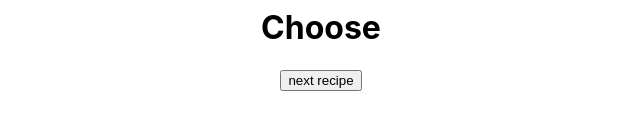
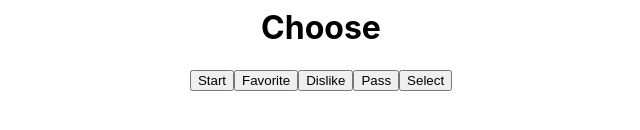
Before and after one commit to Mattp15/capstone-frontend, a React (Create React App) app: page / in a window 1280 px wide. Shown: the part 612-742 px from the top of the page, without its empty margins (319-959 px from the left). Built offline with nearby package versions, Linux system fonts and the light colour scheme; no server answers.

Commit message:
Displaying random recipe works but needs a force refresh after setting state

```diff
--- a/src/App.js
+++ b/src/App.js
@@ -1,5 +1,5 @@
 import logo from './logo.svg'
-import React, { useState, createContext } from 'react'
+import React, { useState, createContext, useEffect } from 'react'
 import './App.css'
 import { Landing } from './Components'
 import { Login, Register } from './Components/Forms/index'
--- a/src/Components/UserThings/RecipeChoose.js
+++ b/src/Components/UserThings/RecipeChoose.js
@@ -2,40 +2,81 @@ import React, { useState, useContext, useEffect } from 'react'
 import { UserContext } from '../../App'
 import Fetch from '../../Resources/Fetch'
 import { Button } from '../Button/index'
+import { isValidPassword } from '../Forms/Login'
 const RecipeChoose = () => {
+  const [displayRecipe, setDisplayRecipe] = useState()
   const [recipeList, setRecipeList] = useState()
-  const [displayRecipe, setDisplayRecipe] = useState()
-
   const { loggedUser, usersRecipes, setUsersRecipes } = useContext(UserContext)
 
   useEffect(() => {
     getRecipes()
   }, [])
+
   const getRecipes = async () => {
     const response = await Fetch('recipes/', 'GET')
-
     setRecipeList(response.data)
     console.log(recipeList, 'recipeList')
   }
-  const nextRecipe = (e) => {
-    console.log(e, 'target')
-
+  const initiate = () => {
+    setDisplayRecipe(recipeList[0])
+    console.log(displayRecipe)
+  }
+  const nextRecipe = async (name) => {
+    console.log(name, 'target')
+    switch (name) {
+      default:
+        break
+      case 'Dislike':
+        break
+      case 'Favorite':
+        break
+      case 'Pass':
+        break
+      case 'Select':
+        break
+    }
     //for dislike, it should be a post route, add the recipe to the users user_thing and truthy dislike bool
     //set up a switch state to react depending on the input (Favorite = POST route add to user_Thing and set favorite bool to true + add to usersRecipes + slice form state, , Skip = Slice from state maybe also add to User_Thing and set dislike to true?, Choose = Add to User_thing)
+    // setRecipeList((prev) => {
+    //   prev.splice(random, 1)
+    // })
 
-    const newRecipe = recipeList[Math.floor(Math.random() * recipeList.length)]
+    //set up a display to user that the list is empty and disable the actions
+
+    const newRecipe = await recipeList[Math.floor(Math.random() * recipeList.length)]
     setDisplayRecipe(newRecipe)
+    console.log('incide', displayRecipe)
+
+    console.log(recipeList.length, displayRecipe, 'stuff')
   }
 
   return (
     <div>
       <h1>Choose</h1>
       {displayRecipe ? <ul>{displayRecipe.id}</ul> : ''}
+      <Button value='Start' onClick={initiate} />
       <Button
-        value='next recipe'
-        name='test'
+        value='Favorite'
         onClick={() => {
-          nextRecipe('value')
+          nextRecipe('Favorite')
+        }}
+      />
+      <Button
+        value='Dislike'
+        onClick={() => {
+          nextRecipe('Dislike')
+        }}
+      />
+      <Button
+        value='Pass'
+        onClick={() => {
+          nextRecipe('Pass')
+        }}
+      />
+      <Button
+        value='Select'
+        onClick={() => {
+          nextRecipe('Select')
         }}
       />
     </div>
```
